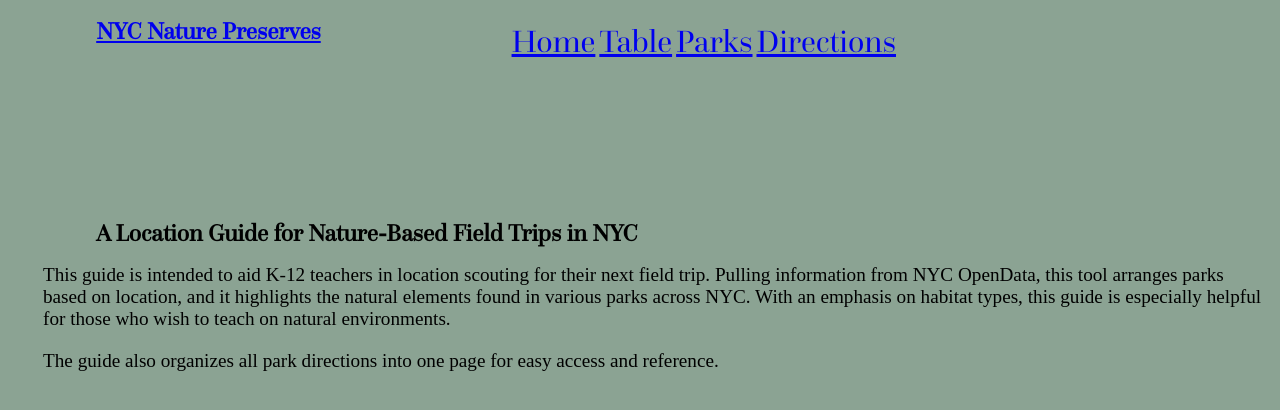
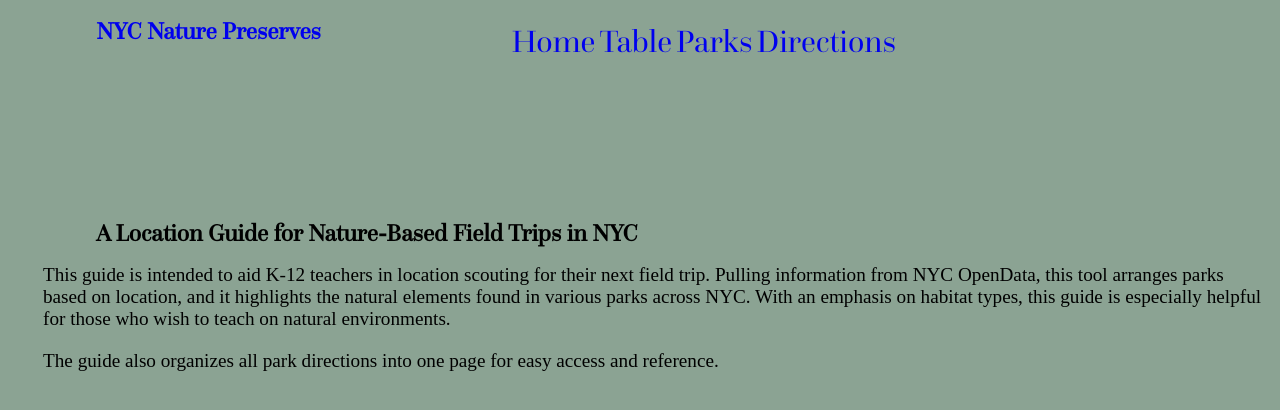
Before and after one commit to annabellamelvin/annabellamelvin.github.io, a Jekyll site: the page Nature_Preserves/index.html, which Jekyll copies as it is, in a window 1280 px wide. Shown: the top 410 px of the page. Built offline with Jekyll 4.4.1, drawn with Linux system fonts in a browser that asks for light colours.

Commit message:
Update index.css

```diff
--- a/css/index.css
+++ b/css/index.css
@@ -16,6 +16,11 @@
     position: fixed;
     right: 30%;
     top: 0;
+}
+
+a{
+	text-decoration: none;
+	color: E7EAD2;
 }
 
 li.menu{
```
